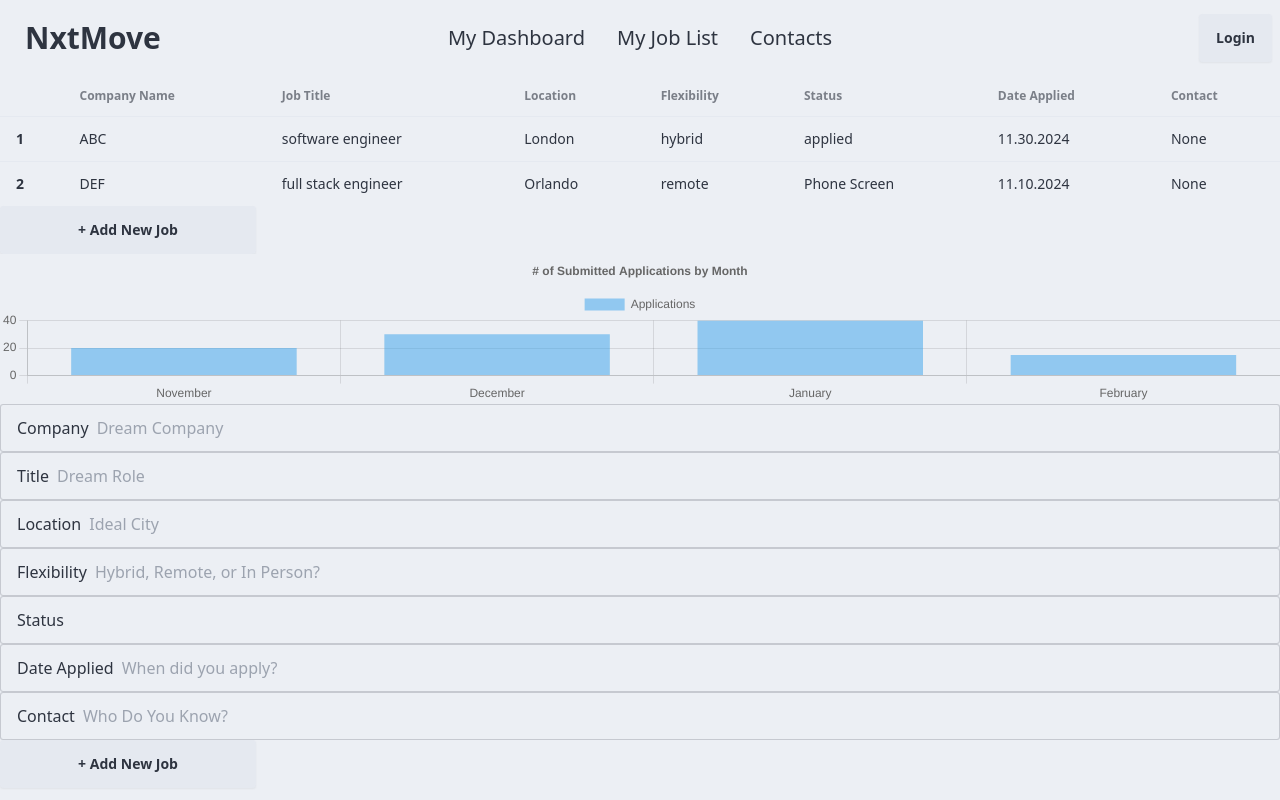
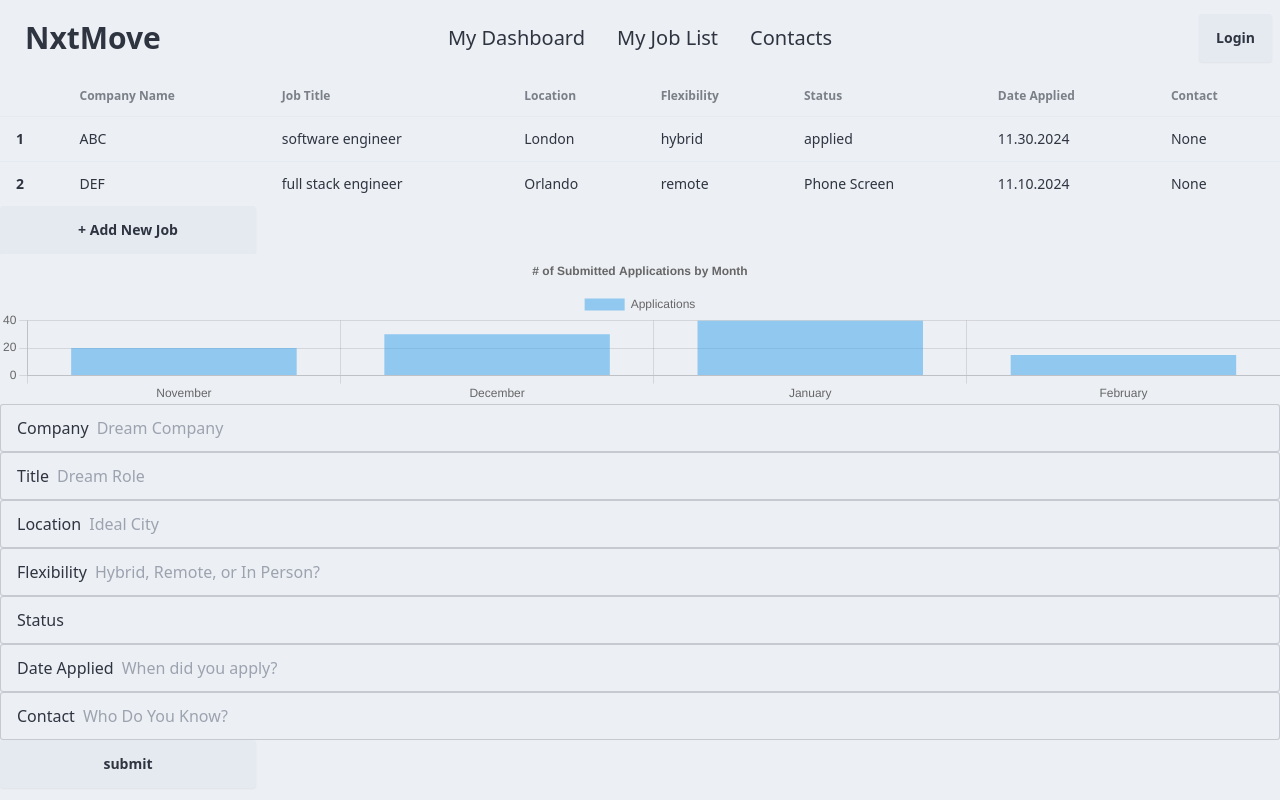
Before and after one commit to TeamMewtwoReinforcement/jobtracker, a React app: page / in a window 1280 px wide. Built offline with nearby package versions, Linux system fonts and the light colour scheme.

Commit message:
updated props for submit button.  when user clicks on +Add New Job button, opens NewJobForm

```diff
--- a/src/client/components/JobList.tsx
+++ b/src/client/components/JobList.tsx
@@ -1,5 +1,6 @@
 import React, {useEffect, useState } from "react";
 import SubmitButton from "./SubmitButton";
+import NewJobForm from "./NewJobForm";
 
 interface ApplicationDetails {
   id: string;
@@ -15,8 +16,13 @@ interface ApplicationDetails {
 const JobList: React.FC = () => {
 
     const [jobs, setJobs] = useState<ApplicationDetails[]>([]);
+    const [showForm, setShowForm] = useState(false)
     //just for testing purposes. comment out when db call is set up
     const testJobs: ApplicationDetails[] = [{id: '1234', companyName: 'ABC', jobTitle: 'software engineer', location: 'London', flexibility: 'hybrid', status: 'applied', dateApplied: '11.30.2024', contact: 'None'}, {id: '1235', companyName: 'DEF', jobTitle: 'full stack engineer', location: 'Orlando', flexibility: 'remote', status: 'Phone Screen', dateApplied: '11.10.2024', contact: 'None'}]
+
+    const addNewJob = () => {
+      setShowForm(!showForm);
+    };
 
     useEffect(() => {
       const getJobs = async() => {
@@ -75,7 +81,8 @@ const JobList: React.FC = () => {
   )}
         </tbody>
       </table>
-      <SubmitButton />
+      <SubmitButton label="+ Add New Job" handleClick={addNewJob} />
+      {showForm && <NewJobForm />}
     </div>
   );
 };
--- a/src/client/components/NewJobForm.tsx
+++ b/src/client/components/NewJobForm.tsx
@@ -75,7 +75,7 @@ const NewJobForm: React.FC = () => {
         <input type='text' className='grow' name='contact' value={formData.contact} placeholder='Who Do You Know?' onChange={handleInputChange}/>
         {/* <span className='badge badge-info'>Optional</span> */}
       </label>
-      <SubmitButton />
+      <SubmitButton label='submit' handleClick={handleSubmit}/>
     </form>
   );
 };
--- a/src/client/components/SubmitButton.tsx
+++ b/src/client/components/SubmitButton.tsx
@@ -1,13 +1,17 @@
 import React from "react";
 
-const SubmitButton: React.FC = () => {
 
-  const handleClick = () => {
-    //function to handle add new job to table
-  }
+interface SubmitButtonProps {
+  label: string;
+  handleClick: () => void;
+}
+
+
+const SubmitButton: React.FC<SubmitButtonProps> = ({ label, handleClick }) => {
+
 
   return (
-    <button className="btn btn-wide" onClick={handleClick}>+  Add New Job</button>
+    <button className="btn btn-wide" type='button' onClick={handleClick}>{label}</button>
   )
 }
 
```
